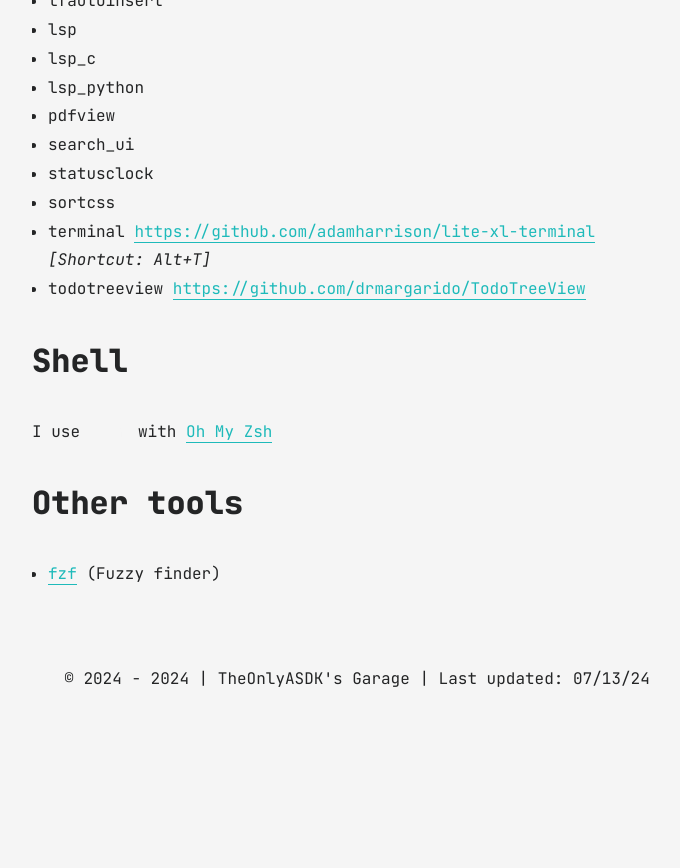
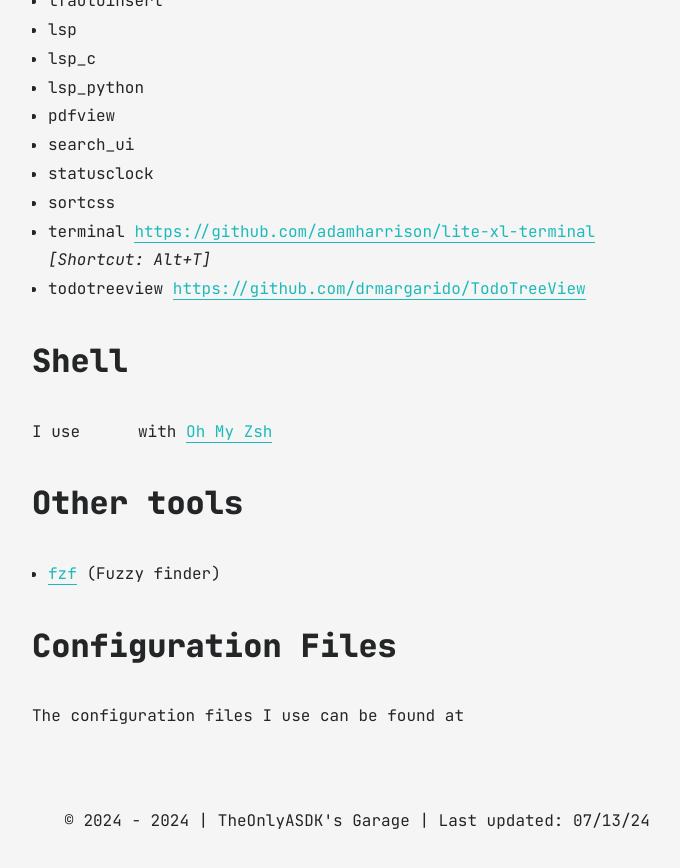
Before and after one commit to theonlyasdk/theonlyasdk.github.io, a Jekyll site: the page built from all_collections/_posts/2024-06-9-my-linux-setup.md, in a window 1280 px wide and 900 px high, scrolled down 2028 px. Shown: the top 868 px of the window, without its empty margins (283-963 px from the left). Built offline with Jekyll 4.4.1, drawn with Linux system fonts in a browser that asks for light colours; before the commit the page ends 2786 px from its top, so only the background shows below that.

```diff
--- a/all_collections/_posts/2024-06-9-my-linux-setup.md
+++ b/all_collections/_posts/2024-06-9-my-linux-setup.md
@@ -63,3 +63,6 @@
 
 # Other tools
 - [fzf](https://github.com/junegunn/fzf) (Fuzzy finder)
+
+# Configuration Files
+The configuration files I use can be found at []()
```
